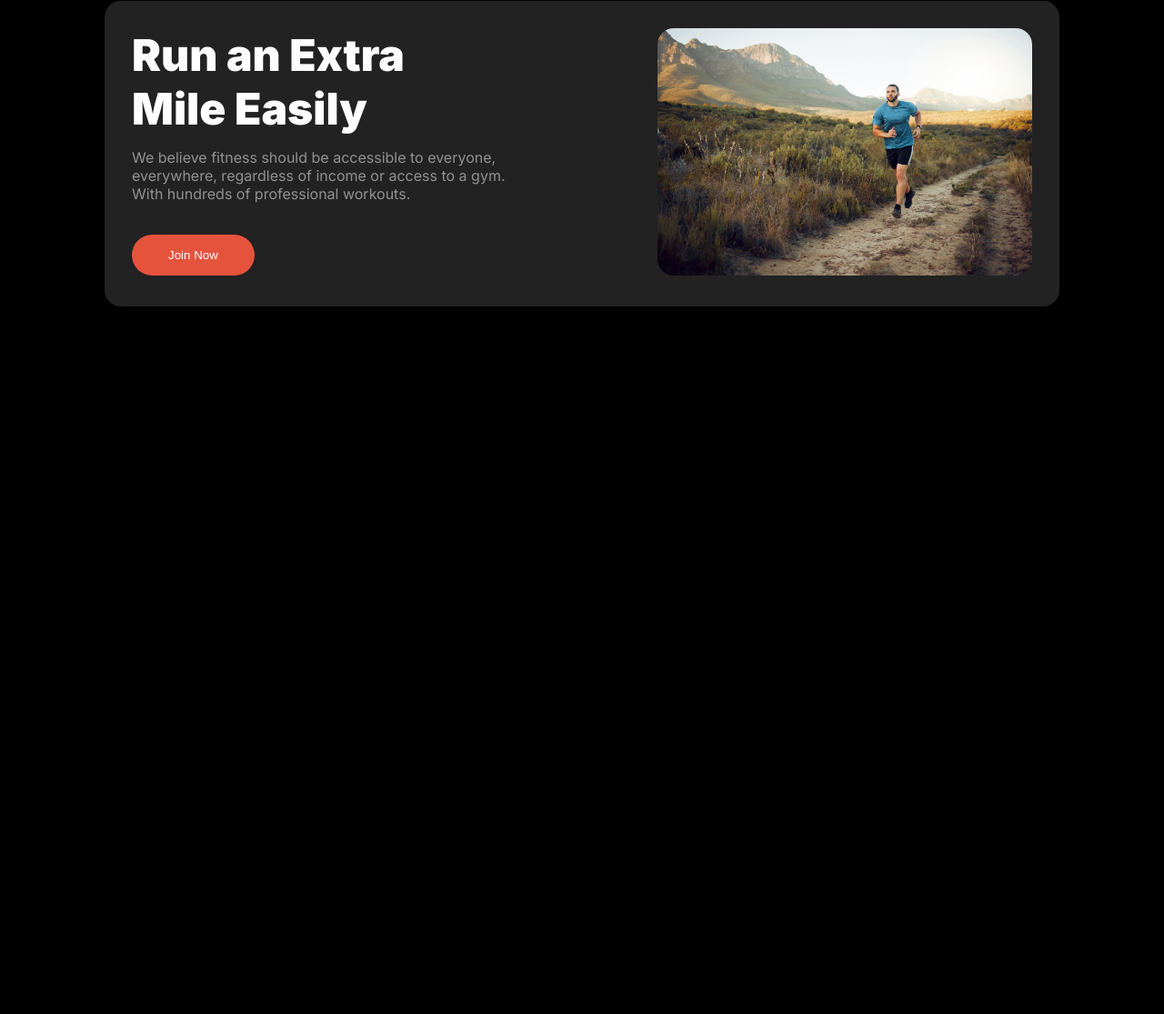
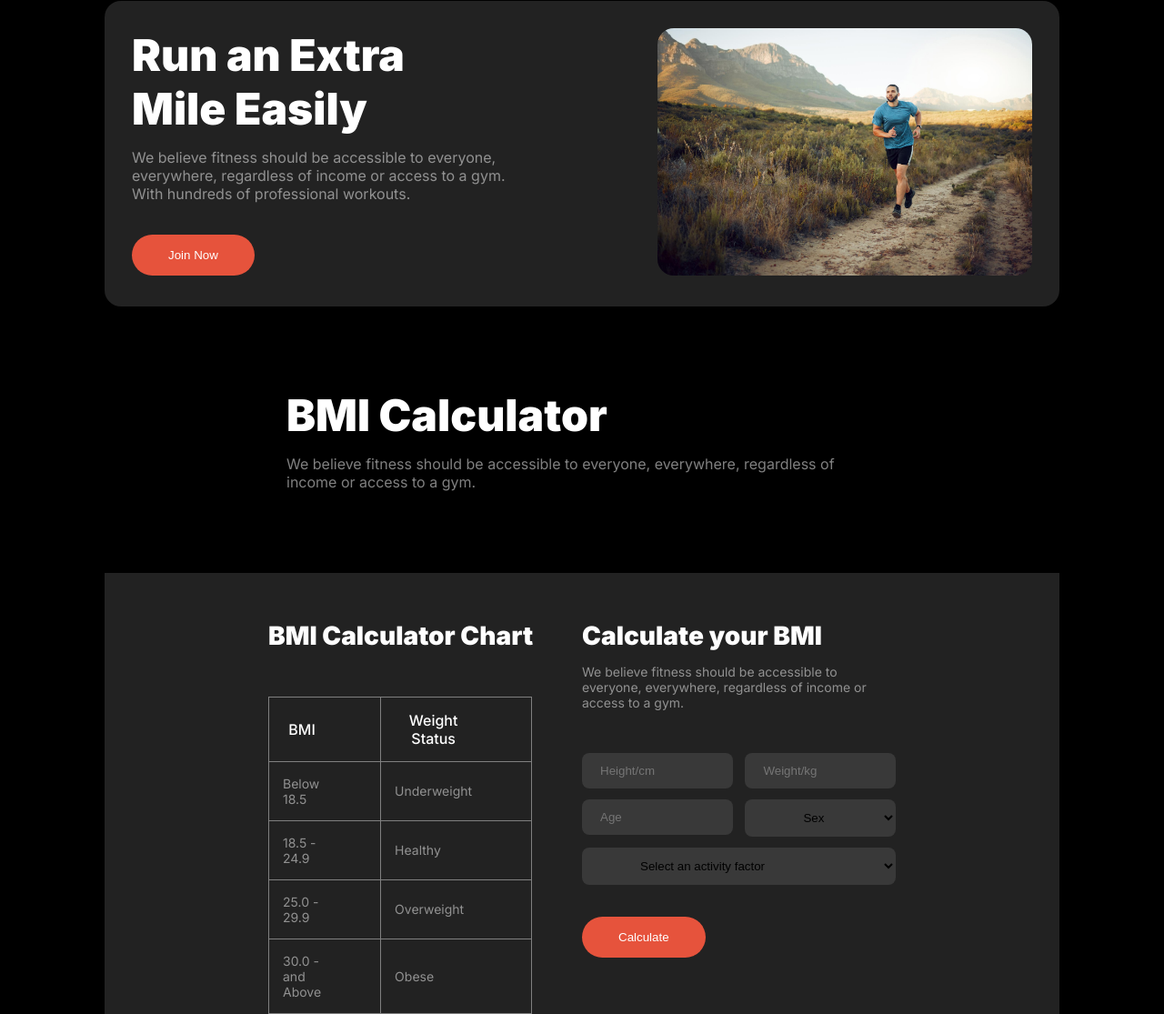
Before and after one commit to mdruman079/elite-fitness, a plain HTML site: page index.html in a window 1280 px wide. Shown: the part 1588-2703 px from the top of the page at 91% size. Before the commit the page ends 1925 px from the top, so only its background shows below. Drawn offline with Linux system fonts and the light colour scheme.

Commit message:
bmi section added

```diff
--- a/index.html
+++ b/index.html
@@ -111,6 +111,93 @@
         </div>
     </section>
      <!-- run section end -->
+      <!-- bmi section start -->
+      <secton class="bmi">
+        <div class="bmi-content">
+            <h2 class="section-title bmi-title">
+                BMI Calculator
+            </h2>
+            <p class="section-description bmi-description">
+                We believe fitness should be accessible to everyone, everywhere, regardless of income or access to a
+                gym.
+            </p>
+        </div>
+        <div class="bmi-container">
+
+            <div class="bmi-info flex">
+                <div class="bmi-info-table">
+                    <h2 class="info-title">
+                        BMI Calculator Chart
+                    </h2>
+                    <table>
+                        <thead>
+                            <th>BMI</th>
+                            <th>Weight Status</th>
+                        </thead>
+                        <tbody>
+                            <tr>
+                                <td>Below 18.5</td>
+                                <td>Underweight</td>
+                            </tr>
+                            <tr>
+                                <td>18.5 - 24.9</td>
+                                <td>Healthy</td>
+                            </tr>
+                            <tr>
+                                <td>25.0 - 29.9</td>
+                                <td>Overweight</td>
+                            </tr>
+                            <tr>
+                                <td>30.0 - and Above</td>
+                                <td>Obese</td>
+                            </tr>
+                        </tbody>
+                    </table>
+                </div>
+                <div class="bmi-form-chart">
+                    <h2 class="info-title bmi-form-title">
+                        Calculate your BMI
+                    </h2>
+                    <p class="info-description">
+                        We believe fitness should be accessible to everyone, everywhere, regardless of income or
+                        access
+                        to a gym.
+                    </p>
+                    <div class="form-container">
+                        <div class="form-field">
+                            <input placeholder="Height/cm" type="text">
+                        </div>
+                        <div class="form-field">
+                            <input placeholder="Weight/kg" type="text">
+                        </div>
+                        <div class="form-field">
+                            <input placeholder="Age" type="text">
+                        </div>
+                        <div class="form-field">
+                            <select  name="" id="">
+                                <option value="">Sex</option>
+                                <option value="">Sex</option>
+                                <option value="">Sex</option>
+                            </select>
+                        </div>
+                        <div class="form-field form-field-activity">
+                            <select name="" id="activity">
+                                <option value="">Select an activity factor</option>
+                                <option value="">Select an activity factor</option>
+                                <option value="">Select an activity factor</option>
+                            </select>
+                        </div>
+                        <button class="primary-btn form-btn">Calculate</button>
+                    </div>
+                </div>
+            </div>
+        </div>
+
+    </secton>
+      <!-- bmi section end -->
+       <!-- team section start -->
+
+       <!-- team section end -->
     </main>
     <footer>
 
--- a/styles/resonsive.css
+++ b/styles/resonsive.css
@@ -10,13 +10,20 @@
         display: block;
         color: white;
     }
-    .banner, .run{
+    .banner, .run, .bmi-info{
         flex-direction: column;
     }
     .img-container{
         grid-template-columns: repeat(1, 1fr);
     }
-    .run-content, .run-img{
+    .run-content, .run-img, .bmi-info-table, .bmi-form-chart, table, .form-container{
         width: 100%;
     }
+    .bmi-content, .bmi-container{
+        padding: 20px;
+            }
+            .bmi-container{
+                margin-top: 20px;
+            }
+
 }
--- a/styles/style.css
+++ b/styles/style.css
@@ -219,7 +219,6 @@ nav,
 /* run section style start */
 .run{
     margin-top: 100px;
-
     gap: 165px;
     padding: 30px;
     border-radius: 18px;
@@ -239,3 +238,93 @@ background: #222;
     border-radius: 18px;
 }
 /* run section style end */
+/* bmi section style start */
+.bmi-content{
+    max-width: 650px;
+    margin: 0 auto;
+    margin-top: 90px;
+}
+.bmi-title, .bmi-description{
+    text-align: start;
+}
+
+.bmi-container{
+    background: #222;
+    padding: 0px 180px;
+    margin-top: 85px;
+}
+.bmi-info{
+    justify-content: space-between;
+    margin-top: 90px;
+
+
+}
+.bmi-info-table, .bmi-form-chart{
+    width: 50%;
+    margin-top: 52px;
+
+}
+.info-title{
+    color: #FFF;
+font-size: 28px;
+font-weight: 900;
+}
+.bmi-form-title{
+    margin-bottom: 14px;
+}
+.info-description{
+color: rgba(255, 255, 255, 0.50);
+font-size: 14px;
+font-weight: 400;
+}
+/* table */
+table{
+    margin-top: 50px;
+    width: 80%;
+    border-collapse: collapse;
+}
+th, td{
+    border: 1px solid grey;
+    padding: 15px 65px 15px 15px;
+    color: #FFF;
+font-size: 16px;
+font-weight: 500;
+}
+td{
+color: rgba(255, 255, 255, 0.50);
+font-size: 14px;
+font-weight: 400;
+}
+.form-container{
+    display: flex;
+    justify-content: space-between;
+    flex-wrap: wrap;
+    margin-top: 35px;
+}
+.form-field {
+width: 48%;
+margin-top: 12px;
+}
+.form-field #activity{
+width: 100%;
+
+
+}
+.form-container input, select{
+    width: 100%;
+    padding: 12px 40px 12px 20px;
+    border: 0;
+    border-radius: 8px;
+background: rgba(255, 255, 255, 0.10);
+}
+.form-container select{
+    padding: 12px 60px;
+}
+
+.form-field-activity{
+    width: 100%;
+}
+.form-btn{
+    margin-top: 35px;
+}
+/* bmi section style end */
```
